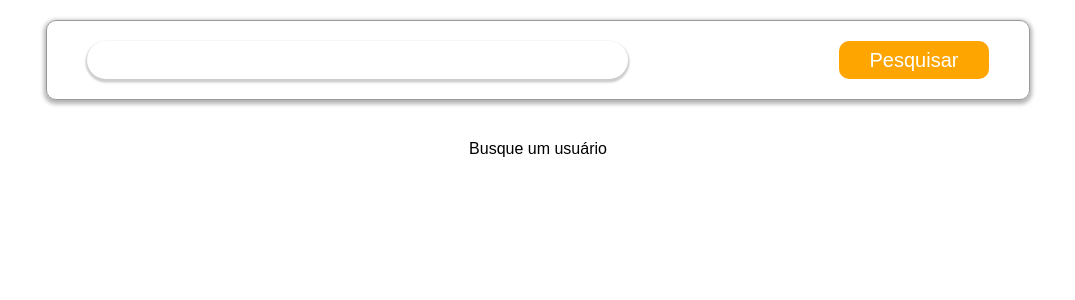
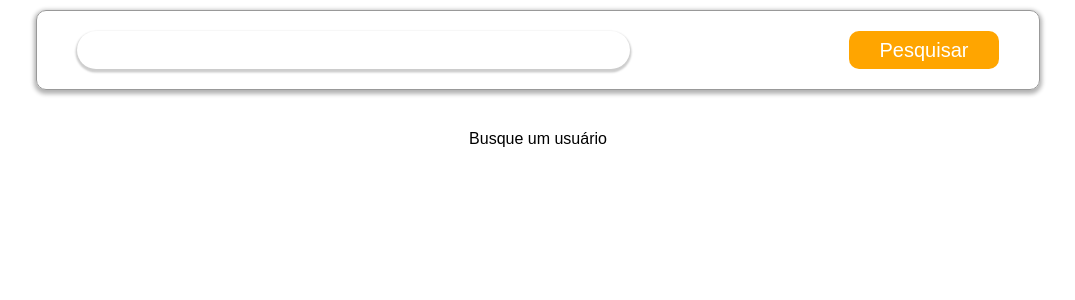
Before and after one commit to brunoslash76/centauro, a React (Create React App) app: page / in a window 1280 px wide. Shown: the top 300 px of the page, without its empty margins (102-1177 px from the left). Built offline with nearby package versions, Linux system fonts and the light colour scheme.

Commit message:
Refactor: Minor styles fix

```diff
--- a/src/components/userDetails/UserDetails.styles.js
+++ b/src/components/userDetails/UserDetails.styles.js
@@ -21,6 +21,7 @@ export const LoadingIcon = styled.div`
 `;
 
 export const Button = styled.button`
+	background-color: trasnparent;
 	font-weight: 800;
 	color: white;
 	outline: transparent;
--- a/src/layout/Home/Home.styles.js
+++ b/src/layout/Home/Home.styles.js
@@ -1,7 +1,7 @@
 import styled from 'styled-components';
 
 export const Main = styled.div`
-	padding: 20px;
+	padding: 10px;
 	max-width: 1024px;
 	display: flex;
 	flex-flow: column;
```
